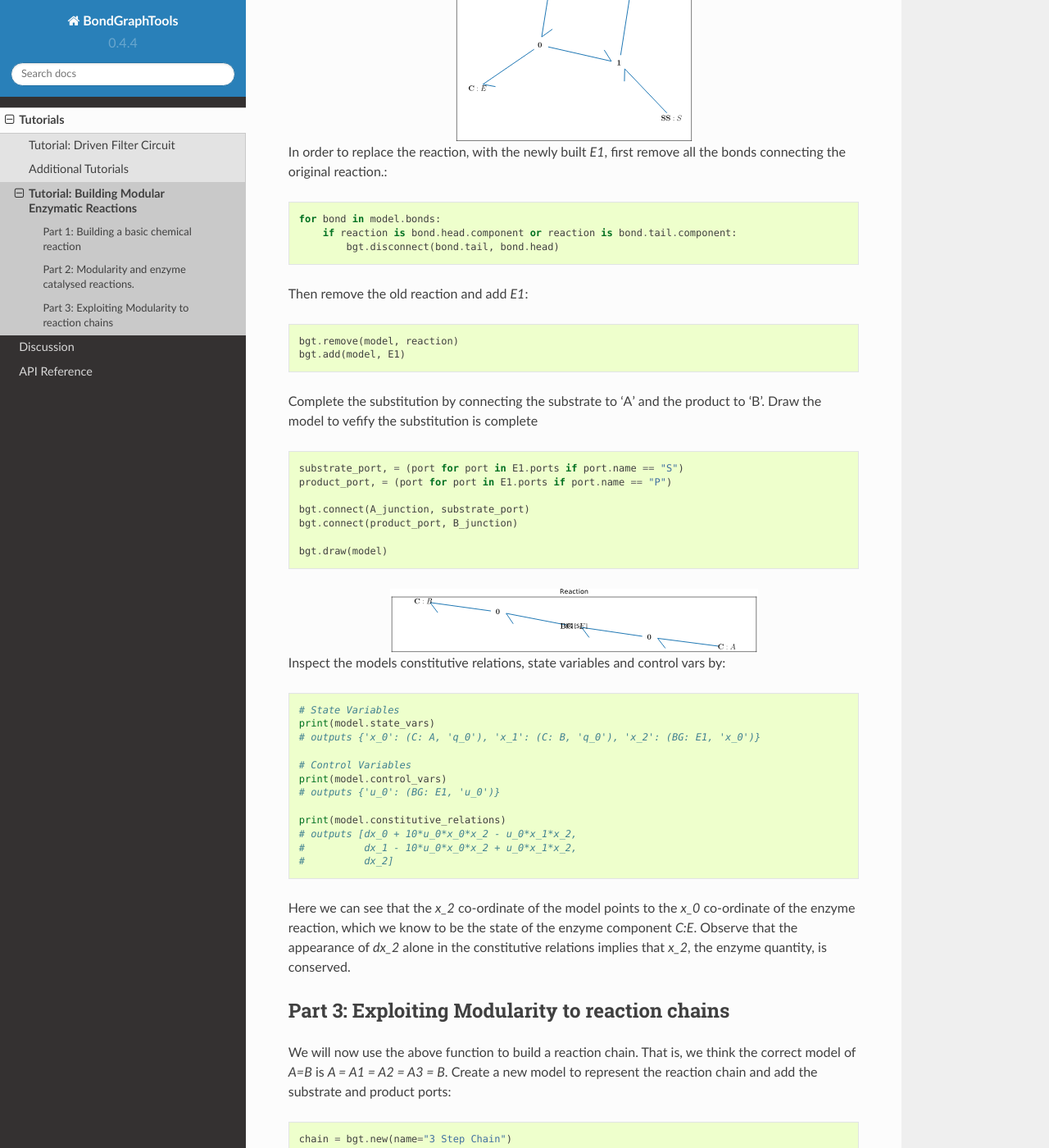
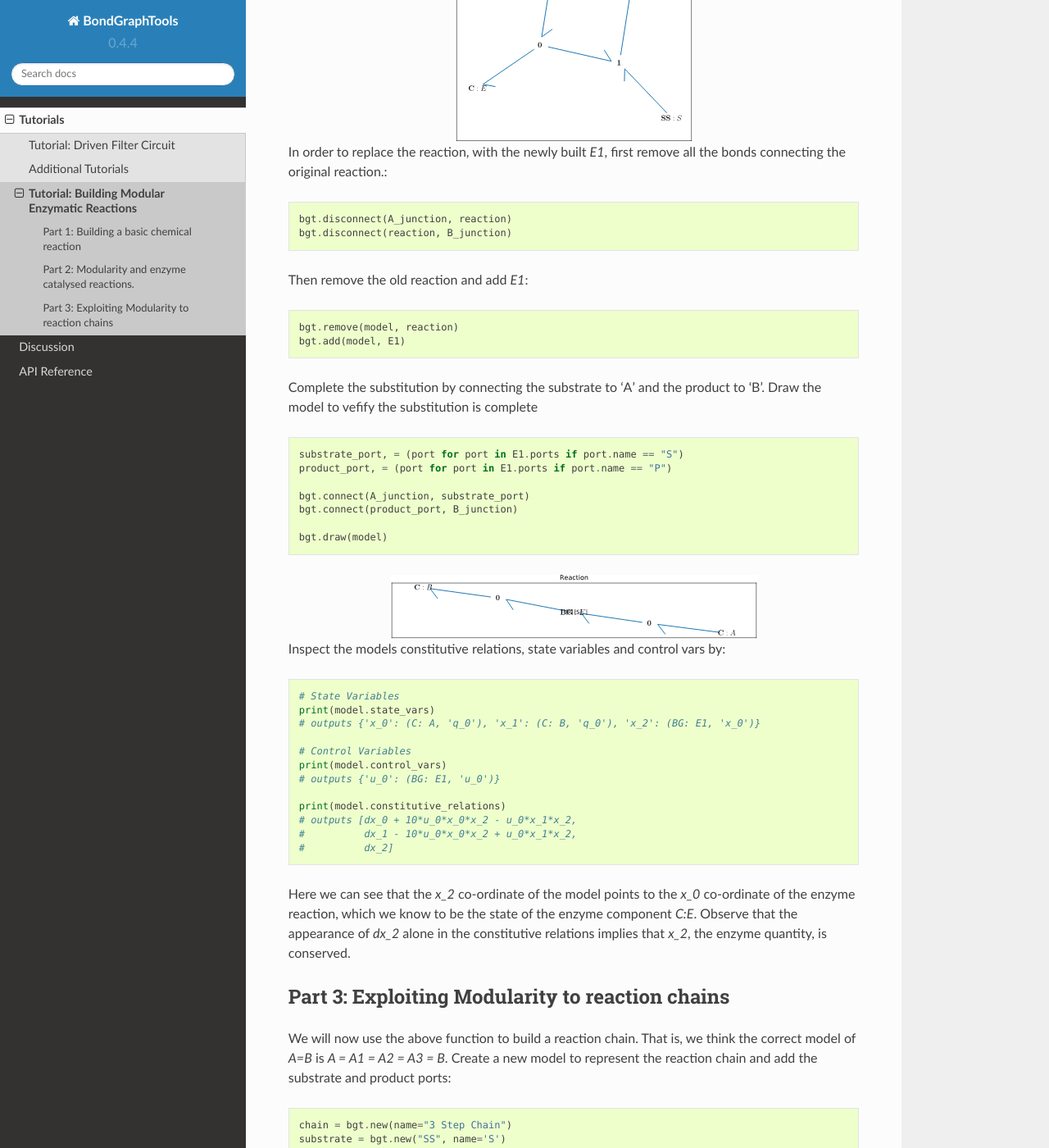
Before and after one commit to BondGraphTools/BondGraphTools, a Sphinx documentation site: the page built from docs/tutorials/modularity.rst, in a window 1280 px wide and 1400 px high, scrolled down 3218 px. Shown: the whole window at 82% size. Built offline with Sphinx 7.4.7 and the Read the Docs theme 2.0.0, drawn with Linux system fonts in a browser that asks for light colours; some of the changed text lies outside the part shown.

Commit message:
fixed typos and bugs in modularity tutorial

```diff
--- a/docs/tutorials/modularity.rst
+++ b/docs/tutorials/modularity.rst
@@ -152,9 +152,8 @@
 In order to replace the reaction, with the newly built `E1`, first remove all
 the bonds connecting the original reaction.::
 
-    for bond in model.bonds:
-        if reaction is bond.head.component or reaction is bond.tail.component:
-            bgt.disconnect(bond.tail, bond.head)
+    bgt.disconnect(A_junction, reaction)
+    bgt.disconnect(reaction, B_junction)
 
 Then remove the old reaction and add `E1`::
 
@@ -263,9 +262,8 @@
 
 We can now return to our model, and swap out the `E1` for the 3 step chain::
 
-    for bond in model.bonds:
-        if E1 is bond.head.component or E1 is bond.tail.component:
-            bgt.disconnect(bond.tail, bond.head)
+    bgt.disconnect(E1, A_junction)
+    bgt.disconnect(E1, B_junction)
 
     bgt.remove(model, E1)
     bgt.add(model, chain)
```
Also changed, not shown: other parts of docs/tutorials/modularity.rst (+4 -4 lines), 4 other files.
